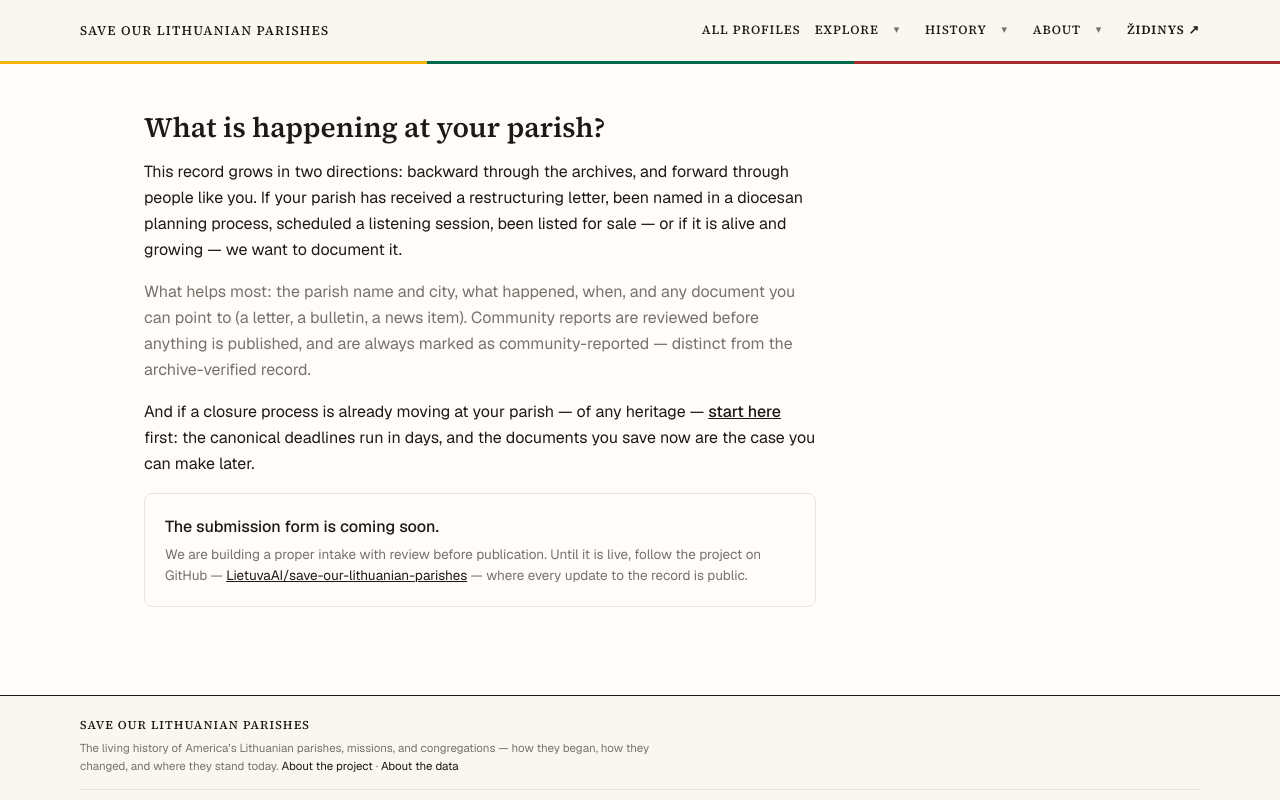
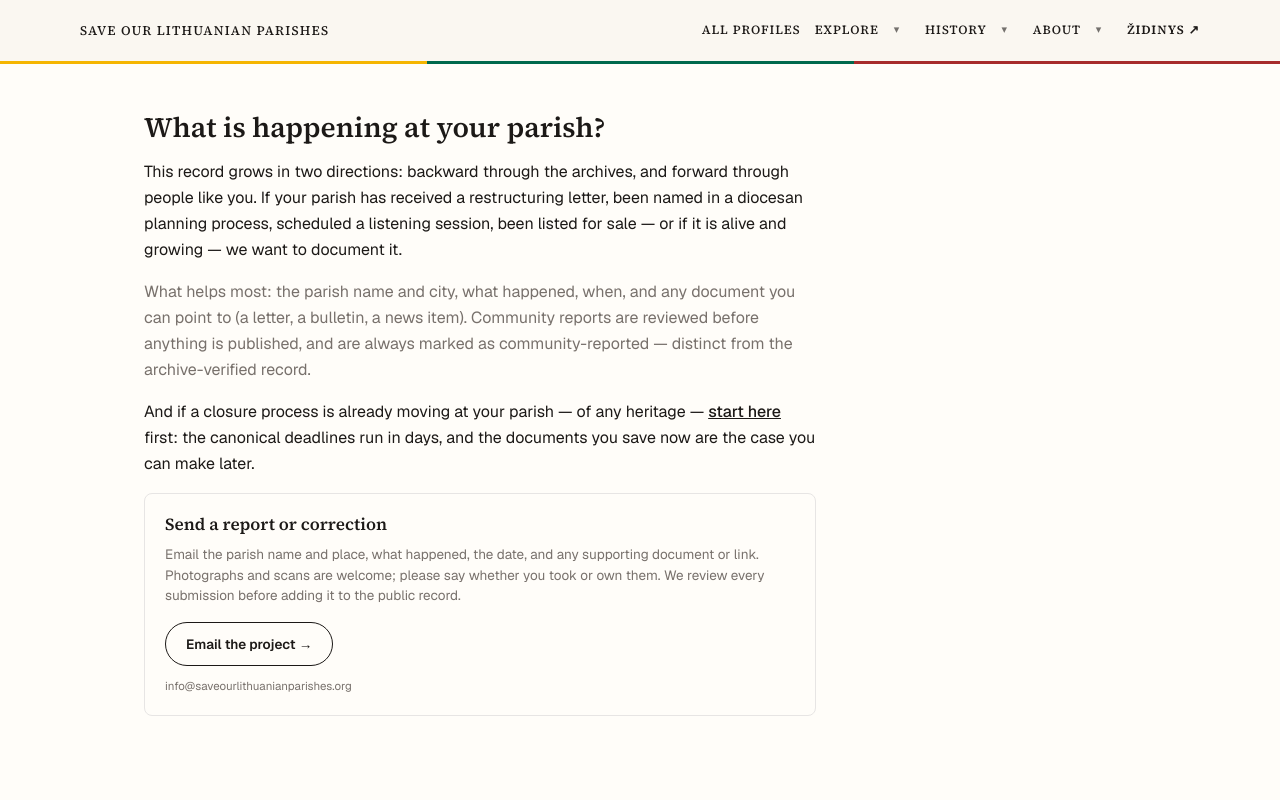
Before and after one commit to LietuvaAI/save-our-lithuanian-parishes, a Next.js app: page /report in a window 1280 px wide. Shown: the top 800 px of the page. Built offline with nearby package versions, Linux system fonts and the light colour scheme.

Commit message:
Fix public report intake and research-only links (#276)

```diff
--- a/app/national-catholic/page.tsx
+++ b/app/national-catholic/page.tsx
@@ -323,6 +323,8 @@ export default function NationalCatholicPage() {
           </p>
           <div className="mt-4 divide-y divide-rule border-y border-rule">
             {SUPPORTING_ENTRIES.map((parish) => {
+              const profileHref =
+                canonicalProfileHrefForRegistrySlug(parish.slug);
               const evidenceKind =
                 parish.record_type === "congregation"
                   ? "historical congregation"
@@ -331,15 +333,18 @@ export default function NationalCatholicPage() {
                     : "historical phase";
               return (
                 <article key={parish.slug} className="py-4">
-                  <Link
-                    href={
-                      canonicalProfileHrefForRegistrySlug(parish.slug) ??
-                      `/parishes/${parish.slug}`
-                    }
-                    className="font-serif text-card-title font-semibold hover:underline"
-                  >
-                    {parish.names.lt || parish.names.en || parish.slug}
-                  </Link>
+                  {profileHref ? (
+                    <Link
+                      href={profileHref}
+                      className="font-serif text-card-title font-semibold hover:underline"
+                    >
+                      {parish.names.lt || parish.names.en || parish.slug}
+                    </Link>
+                  ) : (
+                    <h3 className="font-serif text-card-title font-semibold">
+                      {parish.names.lt || parish.names.en || parish.slug}
+                    </h3>
+                  )}
                   <p className="mt-1 text-body-copy text-muted">
                     {parish.city}, {parish.state} · {evidenceKind}, not counted
                     as a durable parish
--- a/app/report/page.tsx
+++ b/app/report/page.tsx
@@ -41,17 +41,23 @@ export default function ReportPage() {
           save now are the case you can make later.
         </p>
         <div className="rounded-lg border border-rule p-5">
-          <p className="font-medium">The submission form is coming soon.</p>
-          <p className="mt-1 text-body-copy text-muted">
-            We are building a proper intake with review before publication.
-            Until it is live, follow the project on GitHub —{" "}
-            <a
-              href="https://github.com/LietuvaAI/save-our-lithuanian-parishes"
-              className="underline hover:text-foreground"
-            >
-              LietuvaAI/save-our-lithuanian-parishes
-            </a>{" "}
-            — where every update to the record is public.
+          <p className="font-serif text-subsection-title font-semibold">
+            Send a report or correction
+          </p>
+          <p className="mt-2 text-body-copy text-muted">
+            Email the parish name and place, what happened, the date, and any
+            supporting document or link. Photographs and scans are welcome;
+            please say whether you took or own them. We review every submission
+            before adding it to the public record.
+          </p>
+          <a
+            href="mailto:info@saveourlithuanianparishes.org?subject=Parish%20report%20or%20correction"
+            className="mt-4 inline-flex min-h-11 items-center rounded-full border border-foreground px-5 py-2 text-body-copy font-semibold hover:bg-foreground hover:text-background"
+          >
+            Email the project →
+          </a>
+          <p className="mt-3 text-small-copy text-muted">
+            info@saveourlithuanianparishes.org
           </p>
         </div>
       </div>
--- a/scripts/verify-reader-copy.mjs
+++ b/scripts/verify-reader-copy.mjs
@@ -11,6 +11,7 @@ const files = [
   "app/history/loss-by-diocese/page.tsx",
   "app/pennsylvania-coal-region/page.tsx",
   "app/by-diocese/page.tsx",
+  "app/report/page.tsx",
   "app/start-here/page.tsx",
   "app/what-canon-law-says/page.tsx",
   "app/protestant/page.tsx",
@@ -160,6 +161,32 @@ for (const institutionClass of [
   }
 }
 
+const reportPage = readFileSync(
+  new URL("../app/report/page.tsx", import.meta.url),
+  "utf8",
+);
+if (reportPage.toLowerCase().includes("submission form is coming soon")) {
+  errors.push("app/report/page.tsx: public intake still claims a form is coming soon");
+}
+if (!reportPage.includes("mailto:info@saveourlithuanianparishes.org")) {
+  errors.push("app/report/page.tsx: public intake has no working contact action");
+}
+
+const nationalCatholicPage = readFileSync(
+  new URL("../app/national-catholic/page.tsx", import.meta.url),
+  "utf8",
+);
+if (
+  !nationalCatholicPage.includes(
+    "const profileHref =\n                canonicalProfileHrefForRegistrySlug(parish.slug);",
+  ) ||
+  !nationalCatholicPage.includes("{profileHref ? (")
+) {
+  errors.push(
+    "app/national-catholic/page.tsx: research-only supporting records must not receive guessed profile links",
+  );
+}
+
 if (errors.length) {
   console.error(errors.join("\n"));
   process.exit(1);
```
